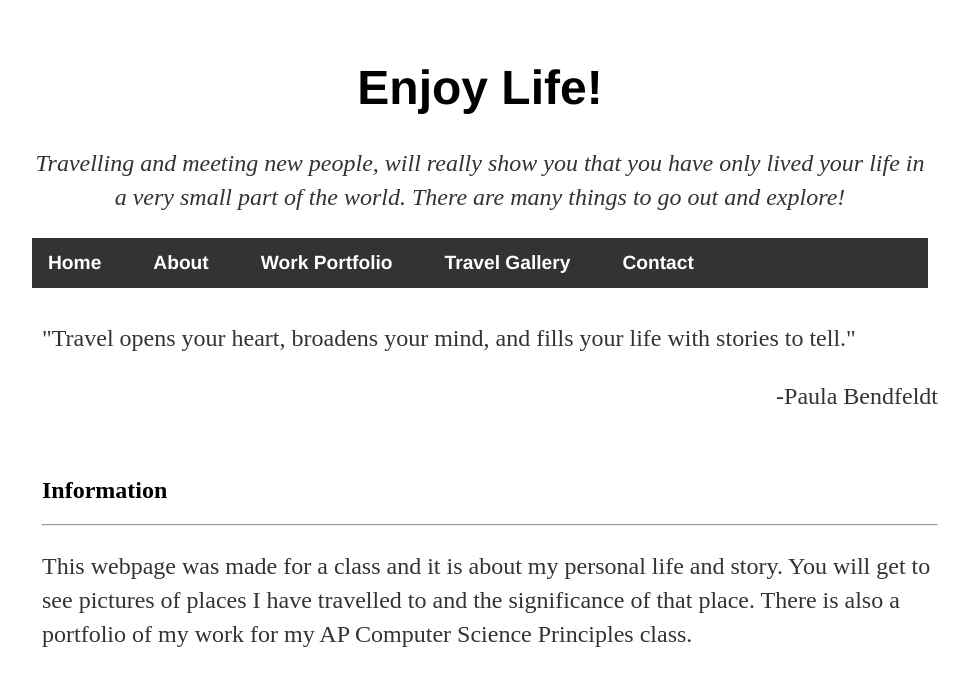
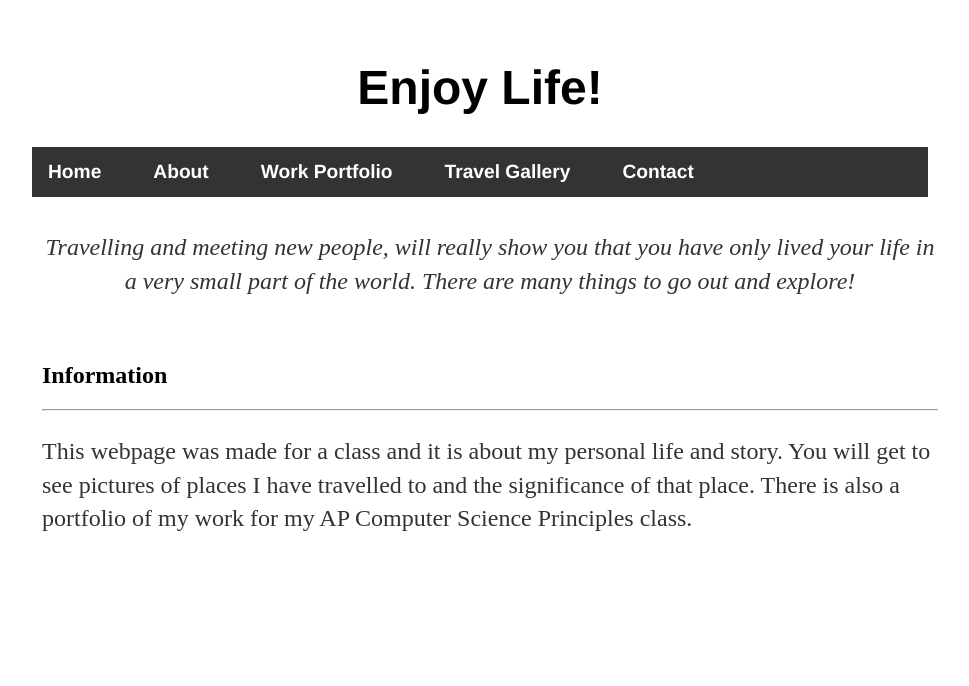
Before and after one commit to CNakano7/CNakano7.github.io, a Jekyll site: the page index.html, which Jekyll copies as it is, in a window 1280 px wide. Shown: the top 686 px of the page, without its empty margins (160-1129 px from the left). Built offline with Jekyll 4.4.1, drawn with Linux system fonts in a browser that asks for light colours.

Commit message:
Update index.html

```diff
--- a/index.html
+++ b/index.html
@@ -8,7 +8,6 @@
 	<body>
 
 <h1 style="text-align:center;">Enjoy Life!</h1>
-		<p style="text-align:center;"><i>Travelling and meeting new people, will really show you that you have only lived your life in a very small part of the world. There are many things to go out and explore!</i></p>
 
 </body>
 	<body>
@@ -58,8 +57,7 @@
 
 <div class="row">
   <div class="column side">
-    <p>"Travel opens your heart, broadens your mind, and fills your life with stories to tell."</p>
-    <p style=text-align:right>-Paula Bendfeldt</p>
+   <p style="text-align:center;"><i>Travelling and meeting new people, will really show you that you have only lived your life in a very small part of the world. There are many things to go out and explore!</i></p>
   </div>
 
   <div class="column middle">
```
